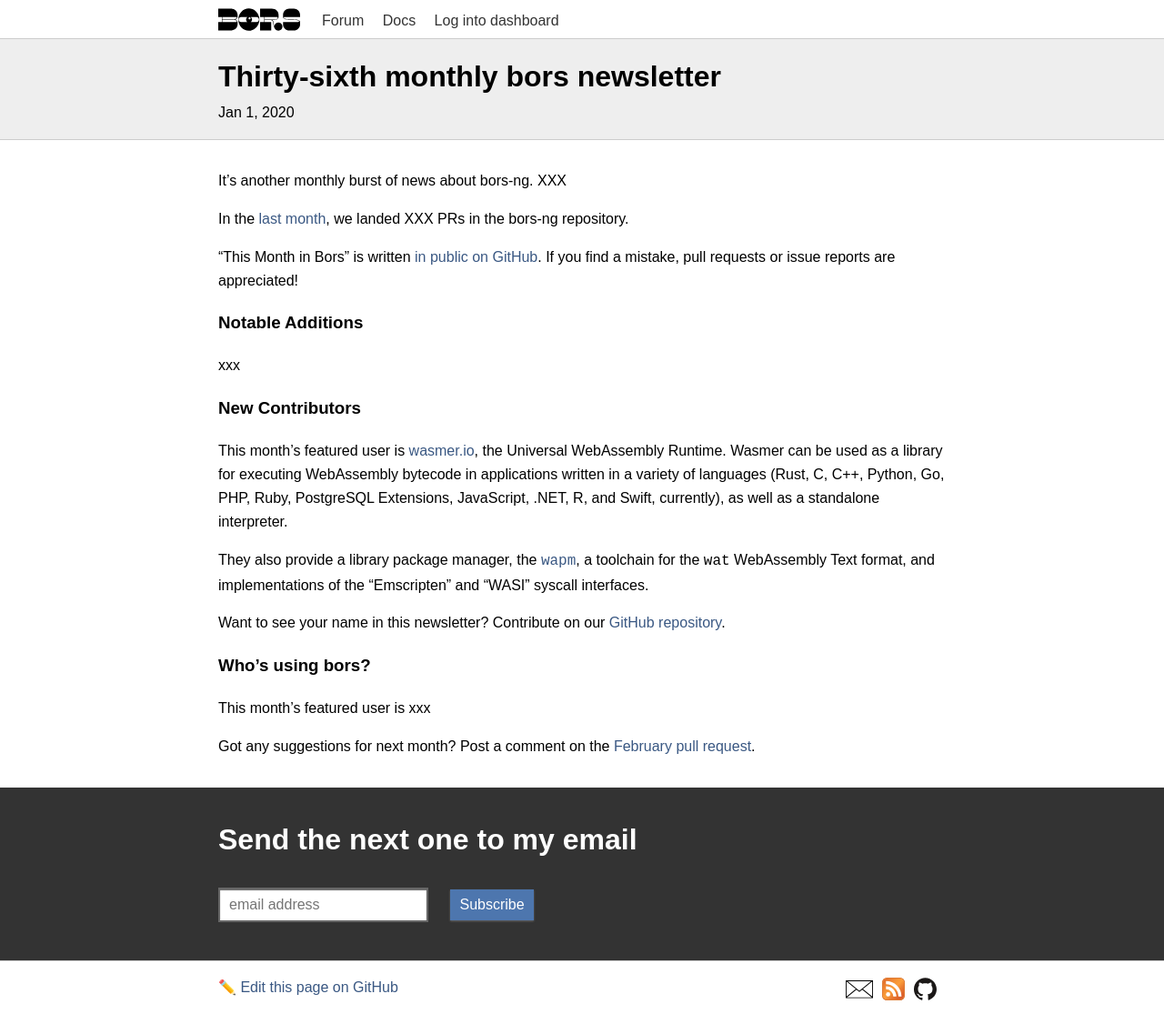
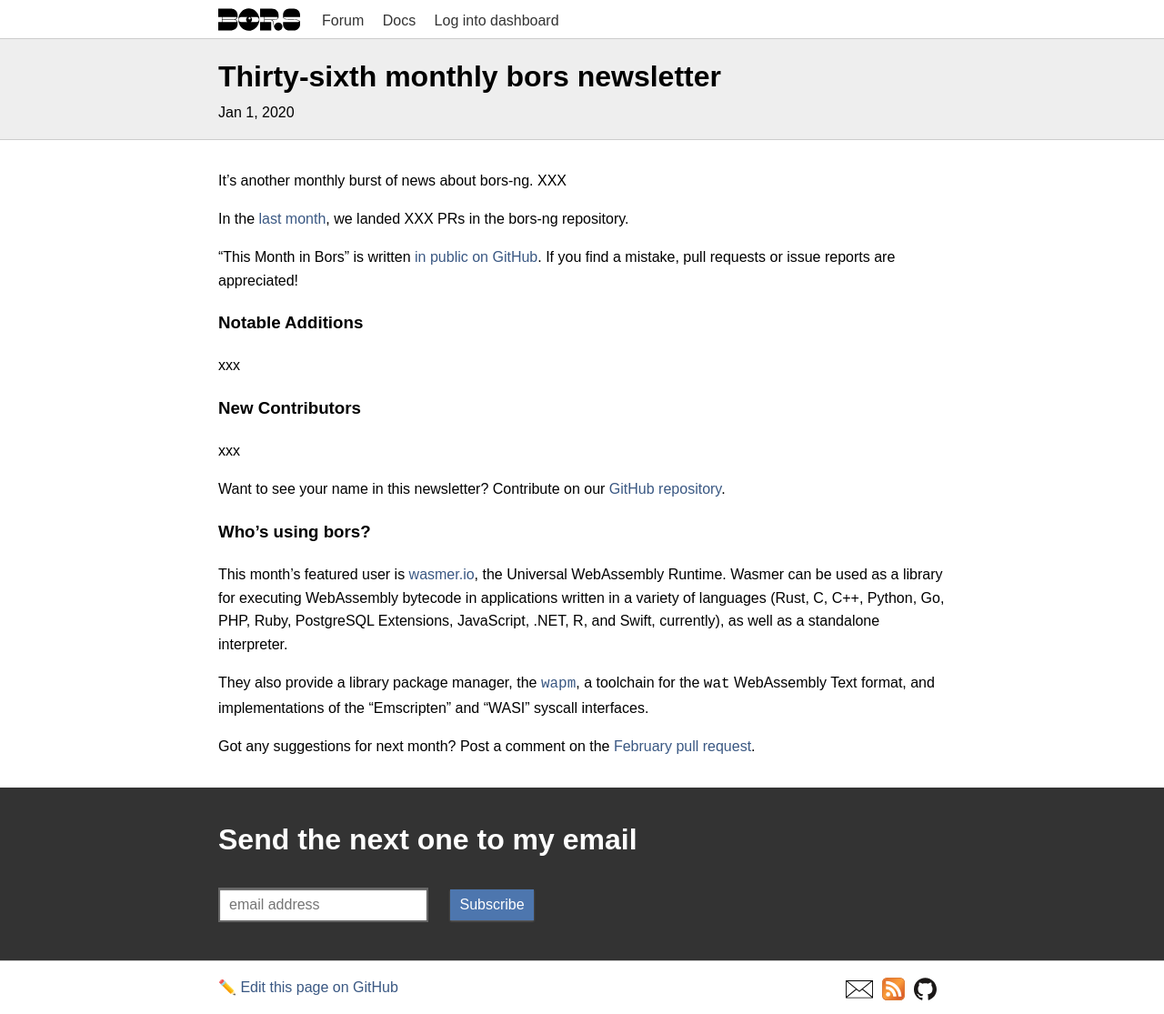
Before and after one commit to bors-ng/bors-ng.github.io, a Jekyll site: the page built from _posts/2020-01-01-tmib-36.md, in a window 1280 px wide. Shown: the whole page at 91% size. Built offline with Jekyll 4.4.1, drawn with Linux system fonts in a browser that asks for light colours.

Commit message:
Wrong section

```diff
--- a/_posts/2020-01-01-tmib-36.md
+++ b/_posts/2020-01-01-tmib-36.md
@@ -24,16 +24,16 @@
 
 ### New Contributors
 
-This month's featured user is [wasmer.io](https://github.com/wasmerio/wasmer), the Universal WebAssembly Runtime. Wasmer can be used as a library for executing WebAssembly bytecode in applications written in a variety of languages (Rust, C, C++, Python, Go, PHP, Ruby, PostgreSQL Extensions, JavaScript, .NET, R, and Swift, currently), as well as a standalone interpreter.
-
-They also provide a library package manager, the [`wapm`](https://wapm.io/), a toolchain for the `wat` WebAssembly Text format, and implementations of the "Emscripten" and "WASI" syscall interfaces.
+xxx
 
 Want to see your name in this newsletter? Contribute on our [GitHub repository](https://github.com/bors-ng/bors-ng).
 
 
 ### Who's using bors?
 
-This month's featured user is xxx
+This month's featured user is [wasmer.io](https://github.com/wasmerio/wasmer), the Universal WebAssembly Runtime. Wasmer can be used as a library for executing WebAssembly bytecode in applications written in a variety of languages (Rust, C, C++, Python, Go, PHP, Ruby, PostgreSQL Extensions, JavaScript, .NET, R, and Swift, currently), as well as a standalone interpreter.
+
+They also provide a library package manager, the [`wapm`](https://wapm.io/), a toolchain for the `wat` WebAssembly Text format, and implementations of the "Emscripten" and "WASI" syscall interfaces.
 
 Got any suggestions for next month?
 Post a comment on the [February pull request](https://github.com/bors-ng/bors-ng.github.io/pull/___).
```
